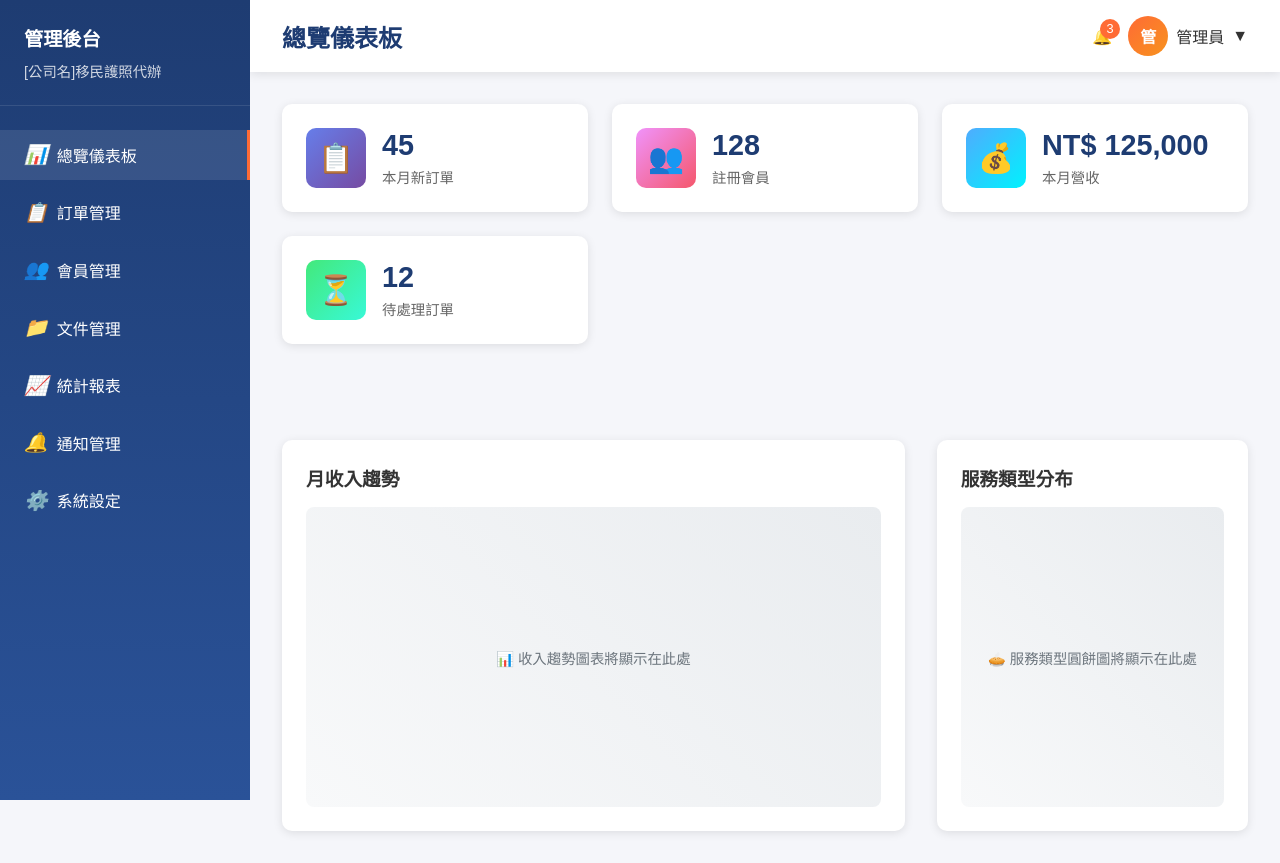
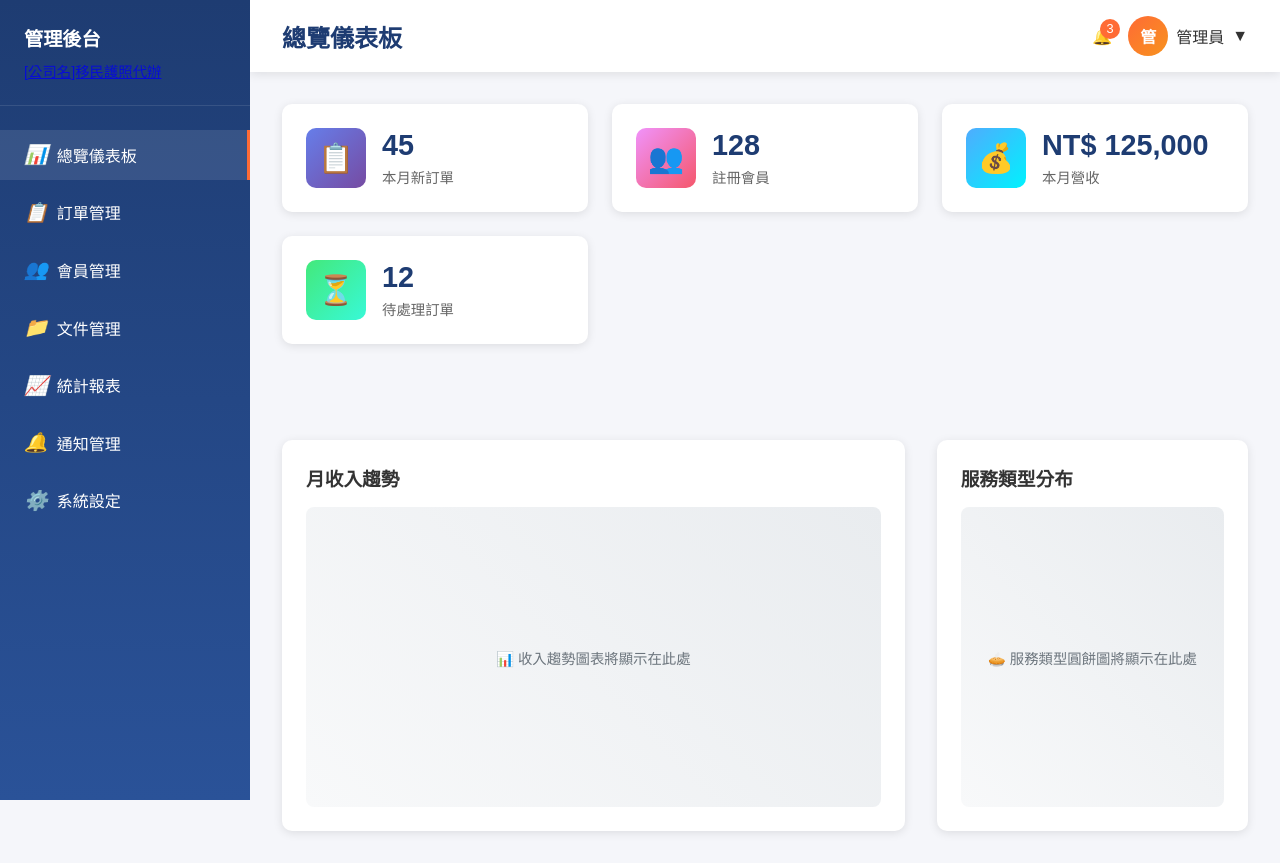
Before and after one commit to cyan92128505/travel_pod, a plain HTML site: page docs/admin.html in a window 1280 px wide. Drawn offline with Linux system fonts and the light colour scheme.

Commit message:
feat: update admin.html

```diff
--- a/docs/admin.html
+++ b/docs/admin.html
@@ -516,7 +516,7 @@
     <div class="sidebar" id="sidebar">
         <div class="sidebar-header">
             <h3>管理後台</h3>
-            <p>[公司名]移民護照代辦</p>
+            <p><a href="/">[公司名]移民護照代辦</a></p>
         </div>
         <ul class="sidebar-menu">
             <li><a href="#dashboard" class="active" onclick="showSection('dashboard')"><i>📊</i>總覽儀表板</a></li>
```
